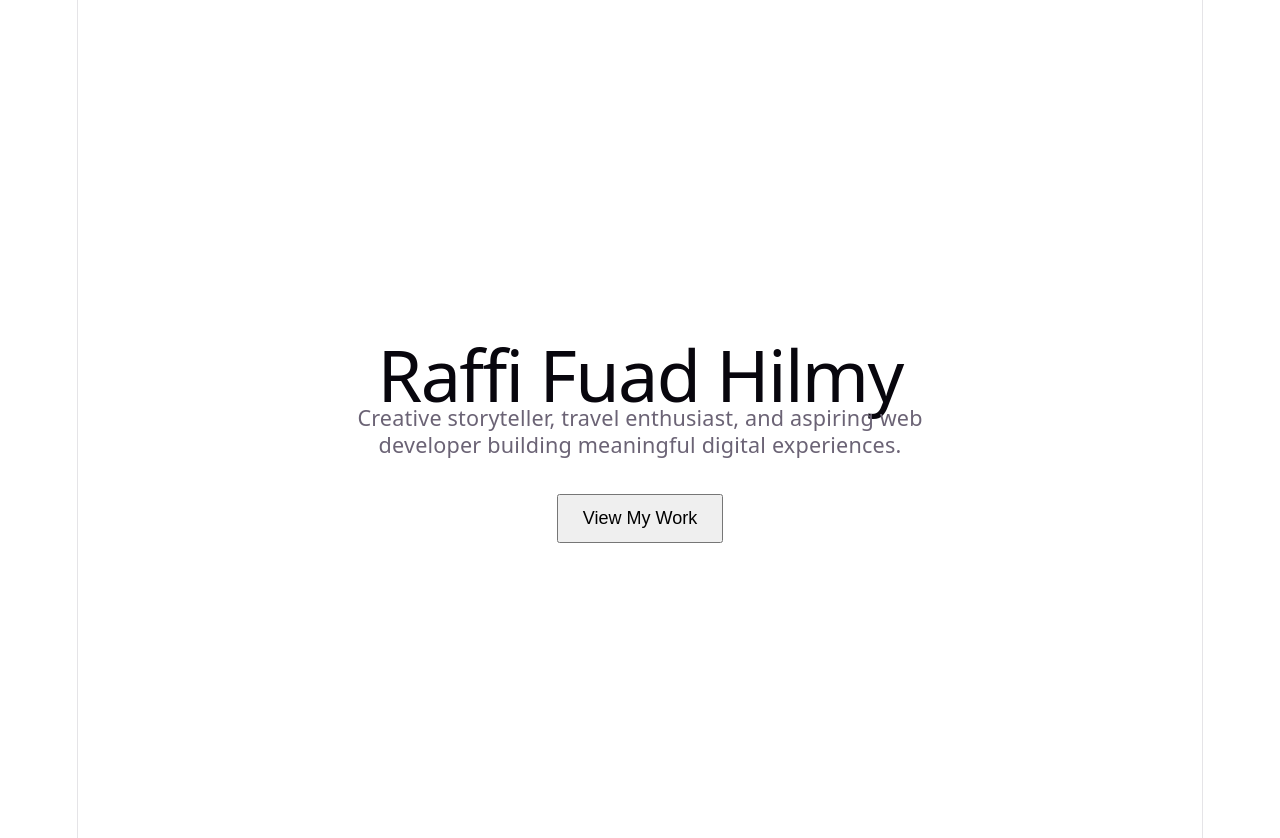
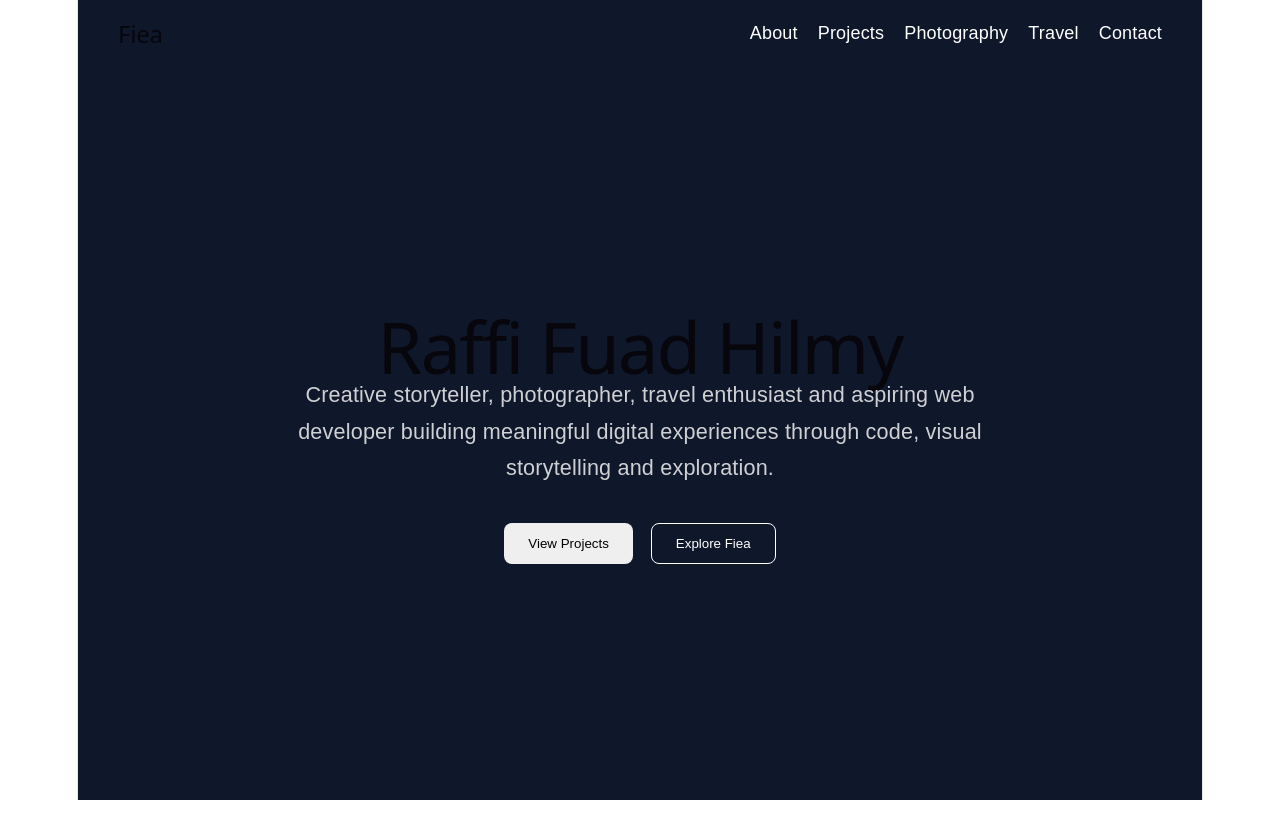
Before and after one commit to vodkalemontwist/Personal-Portfolio-Website, a React (Vite) app in the folder personal-portfolio-website/: page / in a window 1280 px wide. Shown: the top 838 px of the page. After the commit the page ends 800 px from the top, so only its background shows below. Built offline with nearby package versions, Linux system fonts and the light colour scheme.

Commit message:
Create hybrid portfolio homepage

```diff
--- a/personal-portfolio-website/src/App.jsx
+++ b/personal-portfolio-website/src/App.jsx
@@ -1,14 +1,39 @@
 function App() {
   return (
-    <main>
+    <div
+      style={{
+        minHeight: "100vh",
+        background: "#0f172a",
+        color: "white",
+        fontFamily: "Arial, sans-serif",
+      }}
+    >
+      <nav
+        style={{
+          display: "flex",
+          justifyContent: "space-between",
+          padding: "20px 40px",
+        }}
+      >
+        <h2>Fiea</h2>
+
+        <div style={{ display: "flex", gap: "20px" }}>
+          <span>About</span>
+          <span>Projects</span>
+          <span>Photography</span>
+          <span>Travel</span>
+          <span>Contact</span>
+        </div>
+      </nav>
+
       <section
         style={{
-          minHeight: "100vh",
           display: "flex",
           flexDirection: "column",
           justifyContent: "center",
           alignItems: "center",
           textAlign: "center",
+          minHeight: "80vh",
           padding: "2rem",
         }}
       >
@@ -23,26 +48,50 @@ function App() {
 
         <p
           style={{
+            maxWidth: "700px",
             fontSize: "1.2rem",
-            maxWidth: "600px",
+            lineHeight: "1.7",
+            opacity: 0.8,
           }}
         >
-          Creative storyteller, travel enthusiast, and aspiring web developer
-          building meaningful digital experiences.
+          Creative storyteller, photographer, travel enthusiast and aspiring
+          web developer building meaningful digital experiences through code,
+          visual storytelling and exploration.
         </p>
 
-        <button
+        <div
           style={{
             marginTop: "2rem",
-            padding: "12px 24px",
-            fontSize: "1rem",
-            cursor: "pointer",
+            display: "flex",
+            gap: "1rem",
           }}
         >
-          View My Work
-        </button>
+          <button
+            style={{
+              padding: "12px 24px",
+              border: "none",
+              borderRadius: "8px",
+              cursor: "pointer",
+            }}
+          >
+            View Projects
+          </button>
+
+          <button
+            style={{
+              padding: "12px 24px",
+              borderRadius: "8px",
+              border: "1px solid white",
+              background: "transparent",
+              color: "white",
+              cursor: "pointer",
+            }}
+          >
+            Explore Fiea
+          </button>
+        </div>
       </section>
-    </main>
+    </div>
   );
 }
 
```
